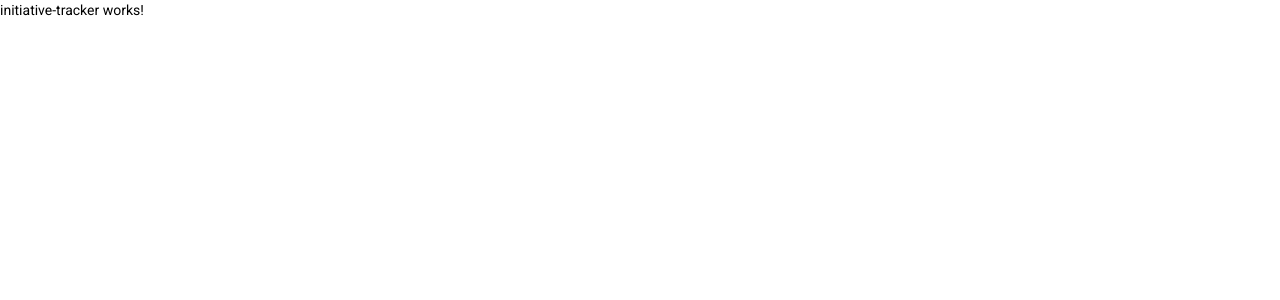
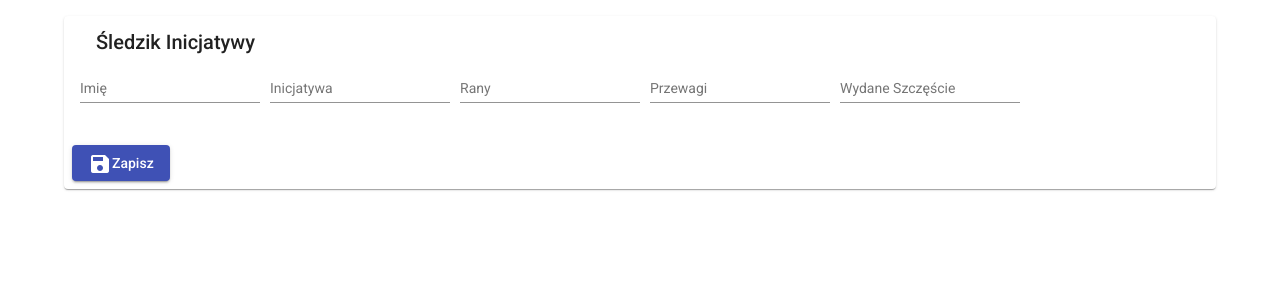
Before and after one commit to space11/gmh, an Angular app: page /initiative-tracker in a window 1280 px wide. Shown: the top 300 px of the page. Built offline with nearby package versions, Linux system fonts and the light colour scheme.

Commit message:
Add Initiative tracker Add Actor UI

```diff
--- a/src/app/app.component.html
+++ b/src/app/app.component.html
@@ -1 +1,3 @@
+<div class="app-wrapper">
 <router-outlet></router-outlet>
+</div>
--- a/src/app/app.component.scss
+++ b/src/app/app.component.scss
@@ -0,0 +1,4 @@
+.app-wrapper {
+    max-width: 90vw;
+    margin: 1rem auto 0;
+}
--- a/src/app/initiative-tracker/initiative-tracker.component.html
+++ b/src/app/initiative-tracker/initiative-tracker.component.html
@@ -1 +1,42 @@
-<p>initiative-tracker works!</p>
+<mat-card class="initiative-tracker-card">
+    <mat-card-header>
+        <mat-card-title>Śledzik Inicjatywy</mat-card-title>
+    </mat-card-header>
+    <mat-card-content>
+        <mat-form-field class="form--field">
+            <mat-label>Imię </mat-label>
+            <input matInput
+                   type="text">
+        </mat-form-field>
+
+        <mat-form-field class="form--field">
+            <mat-label>Inicjatywa </mat-label>
+            <input matInput
+                   type="number">
+        </mat-form-field>
+
+        <mat-form-field class="form--field">
+            <mat-label>Rany</mat-label>
+            <input matInput
+                   type="number">
+        </mat-form-field>
+
+        <mat-form-field class="form--field">
+            <mat-label>Przewagi </mat-label>
+            <input matInput
+                   type="number">
+        </mat-form-field>
+        <mat-form-field class="form--field">
+            <mat-label>Wydane Szczęście </mat-label>
+            <input matInput
+                   type="number">
+
+        </mat-form-field>
+    </mat-card-content>
+    <mat-card-actions>
+        <button mat-raised-button
+                color="primary">
+            <mat-icon>save</mat-icon>Zapisz
+        </button>
+    </mat-card-actions>
+</mat-card>
--- a/src/app/initiative-tracker/initiative-tracker.component.scss
+++ b/src/app/initiative-tracker/initiative-tracker.component.scss
@@ -0,0 +1,11 @@
+.initiative-tracker-card {
+}
+
+.card-content {
+    max-height: 800px;
+    min-width: 100%;
+}
+
+.form--field {
+    margin-right: 10px;
+}
```
